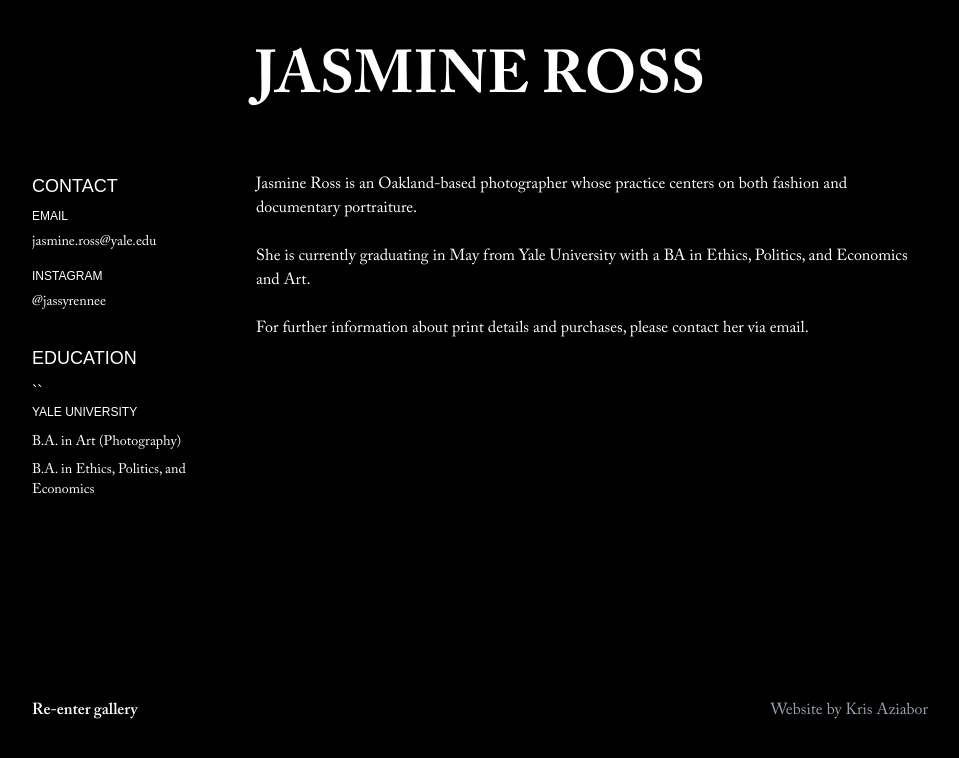
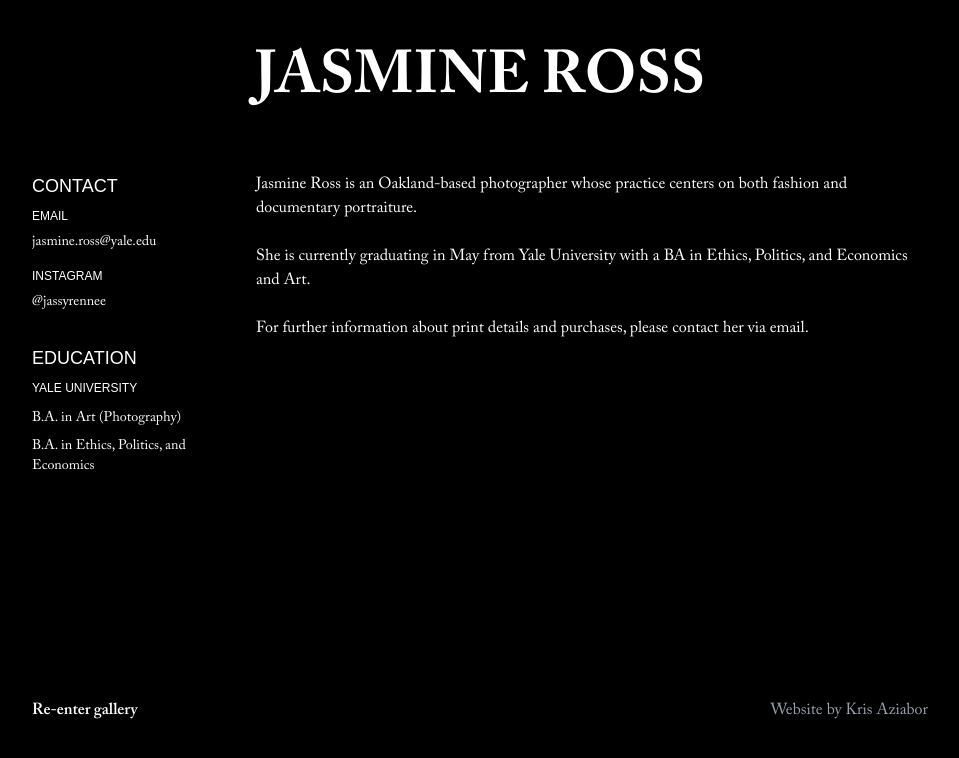
Before and after one commit to krisaziabor/jasmine-ross, a Next.js app in the folder web/: page /information in a window 1280 px wide. Shown: the top 758 px of the page, without its empty margins (160-1119 px from the left). Built offline with nearby package versions, Linux system fonts and the light colour scheme; a web font is replaced by a local one.

Commit message:
fixed typo

```diff
--- a/web/src/app/(content)/information/page.tsx
+++ b/web/src/app/(content)/information/page.tsx
@@ -67,7 +67,7 @@ export default function Information() {
                         <h2 className="font-[family-name:var(--font-medium-right-grotesk)] text-lg mb-2">
                           EDUCATION
                         </h2>
-                        <div className="space-y-4">``
+                        <div className="space-y-4">
                           <div>
                             <h3 className="font-[family-name:var(--font-medium-right-grotesk)] text-xs mb-3">
                               YALE UNIVERSITY
```
